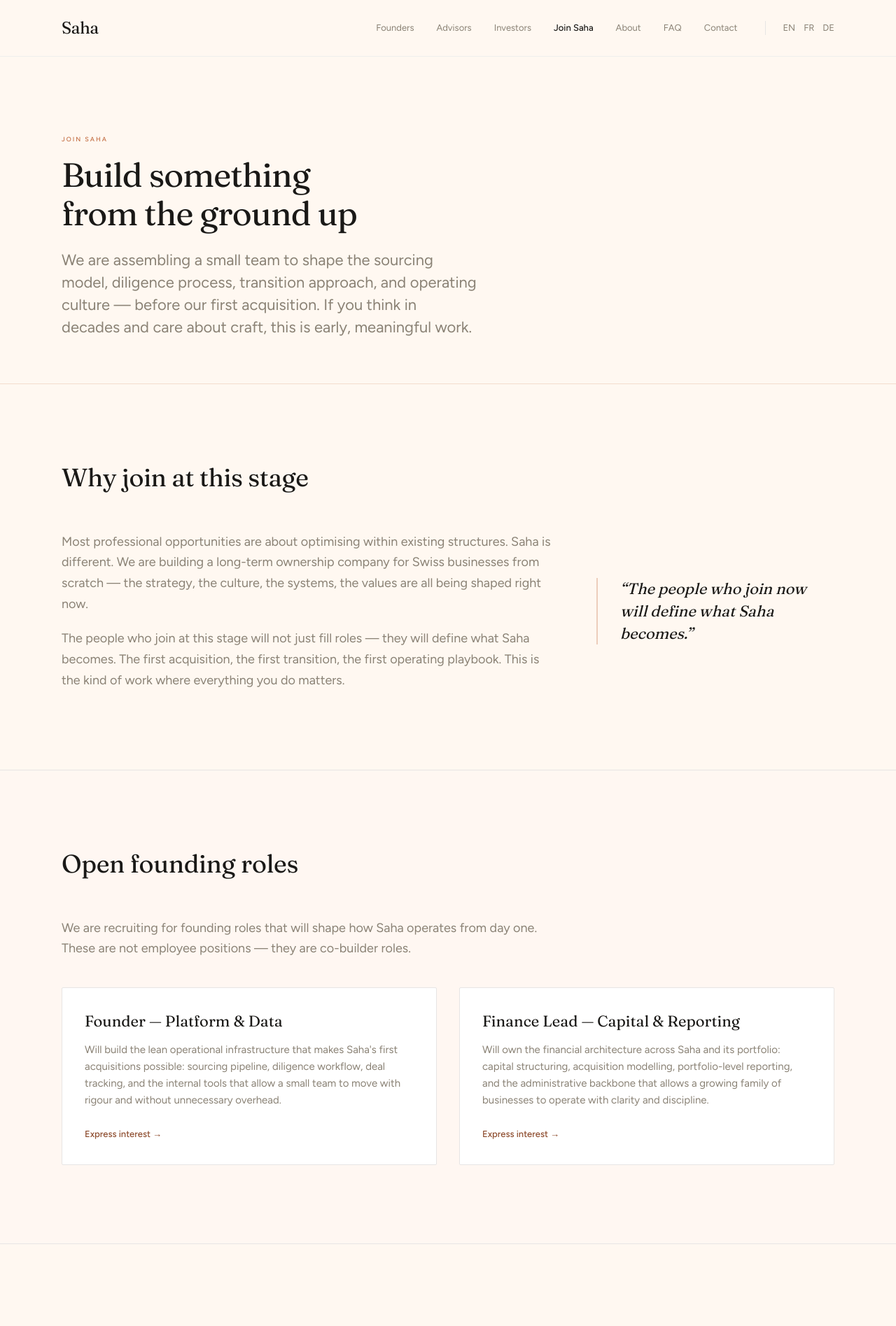
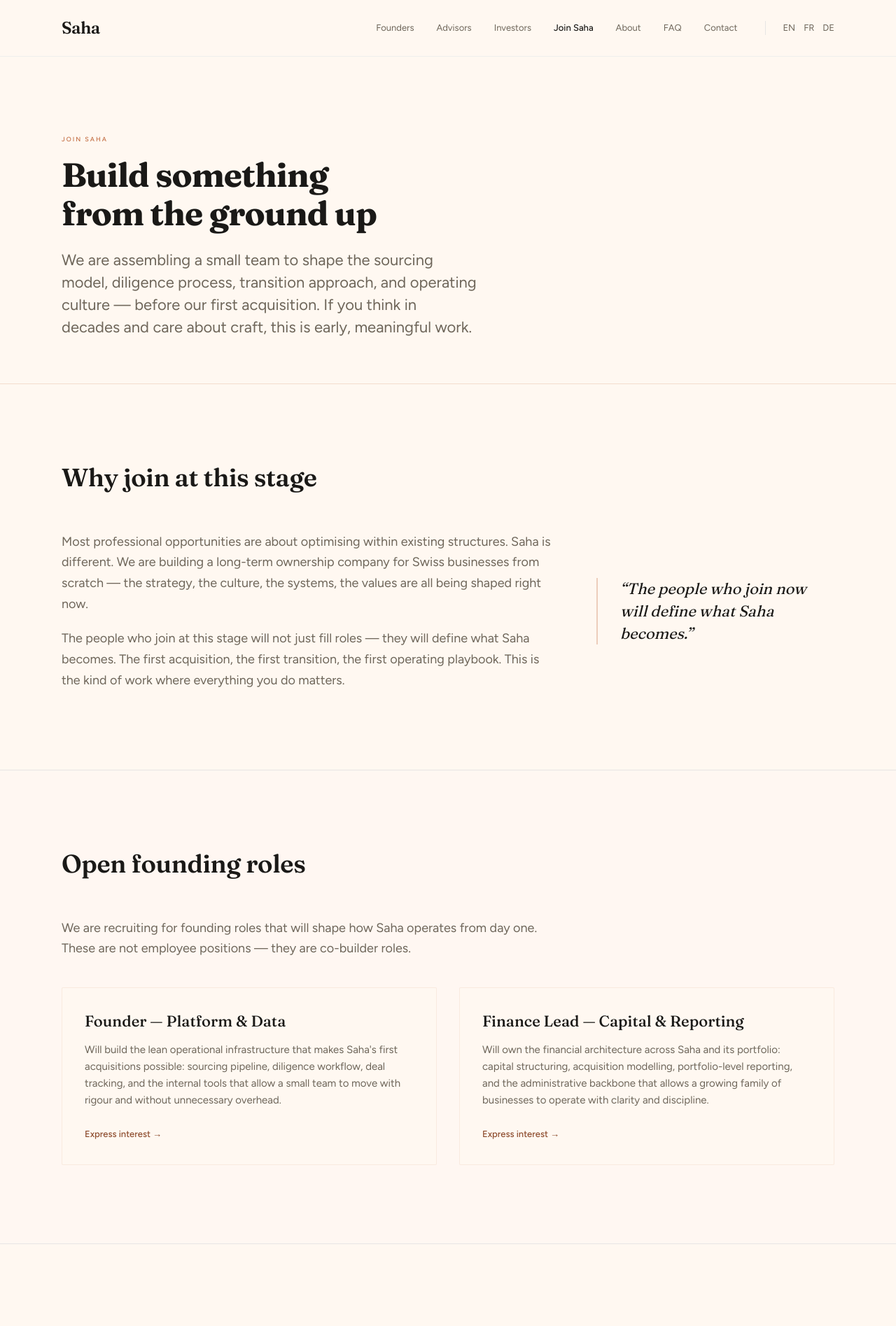
Before and after one commit to temitope-ola/saha-website, a Next.js app: page /about/join in a window 1280 px wide. Shown: the top 1895 px of the page at 70% size. Built offline with nearby package versions, Linux system fonts and the light colour scheme.

Commit message:
Fix cards, logo font, heading weights, body text contrast

```diff
--- a/app/[locale]/about/page.tsx
+++ b/app/[locale]/about/page.tsx
@@ -62,7 +62,7 @@
           </p>
           <div className="grid grid-cols-1 md:grid-cols-2 gap-8">
             {aboutPage.foundingTeam.members.map((member) => (
-              <div key={member.name} className="p-8 bg-white border border-stone-200 rounded-sm">
+              <div key={member.name} className="p-8 bg-papier border border-cuivre/10 rounded-sm">
                 <h3 className="text-subheading font-serif text-encre mb-1">
                   {member.name}
                 </h3>
@@ -145,7 +145,7 @@
           <SectionIntro heading={aboutPage.principles.heading} />
           <div className="grid grid-cols-1 md:grid-cols-2 gap-6">
             {aboutPage.principles.items.map((item) => (
-              <div key={item.title} className="p-8 bg-white border border-stone-200 rounded-sm">
+              <div key={item.title} className="p-8 bg-papier border border-cuivre/10 rounded-sm">
                 <h3 className="text-subheading font-serif text-encre mb-3">
                   {item.title}
                 </h3>
--- a/app/[locale]/advisors/page.tsx
+++ b/app/[locale]/advisors/page.tsx
@@ -74,7 +74,7 @@
           </SectionIntro>
           <div className="grid grid-cols-1 md:grid-cols-2 lg:grid-cols-3 gap-6">
             {advisorsPage.criteria.items.map((item) => (
-              <div key={item.title} className="p-8 bg-white border border-stone-200 rounded-sm">
+              <div key={item.title} className="p-8 bg-papier border border-cuivre/10 rounded-sm">
                 <h3 className="text-subheading font-serif text-encre mb-3">
                   {item.title}
                 </h3>
--- a/app/[locale]/founders/page.tsx
+++ b/app/[locale]/founders/page.tsx
@@ -64,7 +64,7 @@
           </p>
           <div className="grid grid-cols-1 md:grid-cols-2 gap-6">
             {foundersPage.whatWeLookFor.items.map((item) => (
-              <div key={item.title} className="p-8 bg-white border border-stone-200 rounded-sm">
+              <div key={item.title} className="p-8 bg-papier border border-cuivre/10 rounded-sm">
                 <h3 className="text-subheading font-serif text-encre mb-3">
                   {item.title}
                 </h3>
--- a/app/[locale]/investors/page.tsx
+++ b/app/[locale]/investors/page.tsx
@@ -100,7 +100,7 @@
           </SectionIntro>
           <div className="grid grid-cols-1 md:grid-cols-2 gap-6">
             {investorsPage.willNotBuy.items.map((item) => (
-              <div key={item.title} className="p-8 bg-white border border-stone-200 rounded-sm">
+              <div key={item.title} className="p-8 bg-papier border border-cuivre/10 rounded-sm">
                 <h3 className="text-subheading font-serif text-encre mb-3">
                   {item.title}
                 </h3>
--- a/app/[locale]/join/page.tsx
+++ b/app/[locale]/join/page.tsx
@@ -56,7 +56,7 @@
           </p>
           <div className="grid grid-cols-1 md:grid-cols-2 gap-8">
             {joinPage.foundingRoles.roles.map((role) => (
-              <div key={role.title} className="p-8 bg-white border border-stone-200 rounded-sm">
+              <div key={role.title} className="p-8 bg-papier border border-cuivre/10 rounded-sm">
                 <h3 className="text-subheading font-serif text-encre mb-3">
                   {role.title}
                 </h3>
@@ -85,7 +85,7 @@
           </SectionIntro>
           <div className="grid grid-cols-1 md:grid-cols-3 gap-8">
             {joinPage.roles.profiles.map((profile) => (
-              <div key={profile.title} className="p-8 bg-white border border-stone-200 rounded-sm">
+              <div key={profile.title} className="p-8 bg-papier border border-cuivre/10 rounded-sm">
                 <h3 className="text-subheading font-serif text-encre mb-3">
                   {profile.title}
                 </h3>
--- a/app/[locale]/page.tsx
+++ b/app/[locale]/page.tsx
@@ -161,7 +161,7 @@
           </p>
           <div className="grid grid-cols-1 md:grid-cols-2 gap-6">
             {homepage.moreThanBuyer.items.map((item) => (
-              <div key={item.title} className="p-8 bg-white border border-stone-200 rounded-sm">
+              <div key={item.title} className="p-8 bg-papier border border-cuivre/10 rounded-sm">
                 <h3 className="text-subheading font-serif text-encre mb-3">
                   {item.title}
                 </h3>
--- a/components/audience-card.tsx
+++ b/components/audience-card.tsx
@@ -9,7 +9,7 @@
 
 export default function AudienceCard({ label, heading, description, cta }: AudienceCardProps) {
   return (
-    <div className="group flex flex-col p-8 md:p-10 bg-white border border-stone-200 rounded-sm hover:border-cuivre/40 transition-colors duration-300">
+    <div className="group flex flex-col p-8 md:p-10 bg-papier border border-cuivre/10 rounded-sm hover:border-cuivre/40 transition-colors duration-300">
       <p className="eyebrow mb-3">
         {label}
       </p>
--- a/components/contact-pathways.tsx
+++ b/components/contact-pathways.tsx
@@ -77,8 +77,8 @@
             onClick={() => setSelected(pathway.id)}
             className={`text-left p-6 border rounded-sm transition-all duration-200 ${
               selected === pathway.id
-                ? "border-cuivre bg-white shadow-sm"
-                : "border-stone-200 bg-white hover:border-cuivre/40"
+                ? "border-cuivre bg-papier shadow-sm"
+                : "border-cuivre/10 bg-papier hover:border-cuivre/40"
             }`}
             aria-pressed={selected === pathway.id}
           >
--- a/components/site-footer.tsx
+++ b/components/site-footer.tsx
@@ -34,6 +34,7 @@
             <Link
               href={localePath(locale, "/")}
               className="text-2xl font-serif text-encre hover:text-cuivre-700 transition-colors"
+              style={{ fontVariationSettings: '"opsz" 144, "SOFT" 0, "WONK" 1', fontWeight: 600 }}
             >
               Saha
             </Link>
--- a/components/site-header.tsx
+++ b/components/site-header.tsx
@@ -54,7 +54,8 @@
         {/* Logo */}
         <Link
           href={localePath(locale, "/")}
-          className="text-xl md:text-2xl font-serif font-normal text-encre tracking-tight hover:text-cuivre-700 transition-colors"
+          className="text-xl md:text-2xl font-serif text-encre tracking-tight hover:text-cuivre-700 transition-colors"
+          style={{ fontVariationSettings: '"opsz" 144, "SOFT" 0, "WONK" 1', fontWeight: 600 }}
           aria-label={`${siteName} — ${locale === "fr" ? "accueil" : locale === "de" ? "Startseite" : "home"}`}
         >
           Saha
--- a/styles/globals.css
+++ b/styles/globals.css
@@ -17,11 +17,17 @@
     @apply font-serif text-encre;
   }
 
-  /* Fraunces optical size: large for display, smaller for sub-display */
+  /* Fraunces optical size + weight: display = bold, sub-display = semibold */
   h1 {
+    font-weight: 700;
     font-variation-settings: "opsz" 144, "SOFT" 0, "WONK" 1;
   }
-  h2, h3 {
+  h2 {
+    font-weight: 600;
+    font-variation-settings: "opsz" 72, "SOFT" 30, "WONK" 0;
+  }
+  h3, h4 {
+    font-weight: 500;
     font-variation-settings: "opsz" 72, "SOFT" 30, "WONK" 0;
   }
 
--- a/tailwind.config.ts
+++ b/tailwind.config.ts
@@ -13,7 +13,8 @@
         papier: "#FFF8F1",
         encre: "#1A1917",
         pierre: {
-          DEFAULT: "#8A8275",
+          DEFAULT: "#6E665A",
+          light: "#8A8275",
           fonce: "#6E665A",
         },
         cuivre: {
```
